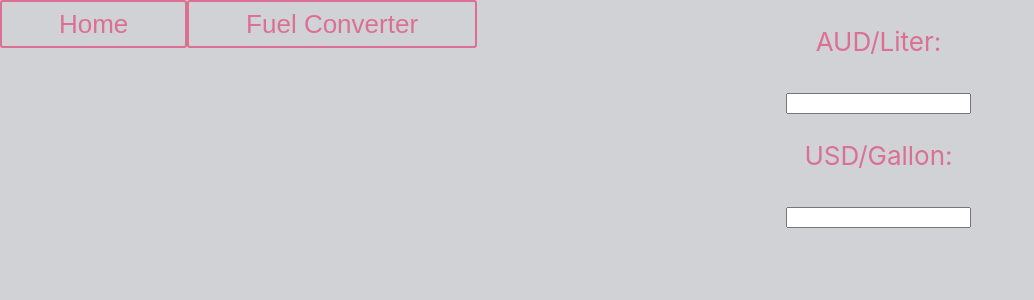
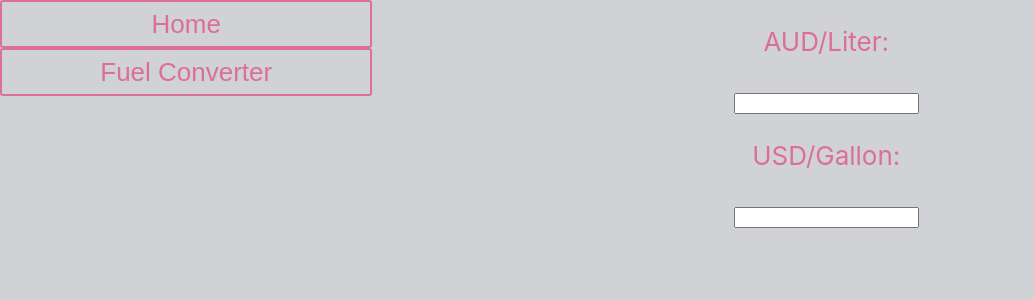
Before and after one commit to shlocko/ToolkitPWA, a React (Vite) app: page /ToolkitPWA/fuelConverter in a window 1280 px wide. Shown: the top 300 px of the page, without its empty margins (0-1034 px from the left). Built offline with nearby package versions, Linux system fonts and the light colour scheme.

Commit message:
changed styles

```diff
--- a/src/App.css
+++ b/src/App.css
@@ -35,11 +35,12 @@ button {
 .navLink {
     text-decoration: none;
     flex-grow: 1;
+    width: 100%;
 }
 
 .nav{
     display: flex;
-    flex-flow: row wrap;
+    flex-flow: column wrap;
     justify-content: center;
     align-items: flex-start;
     flex-grow: 1;
```
